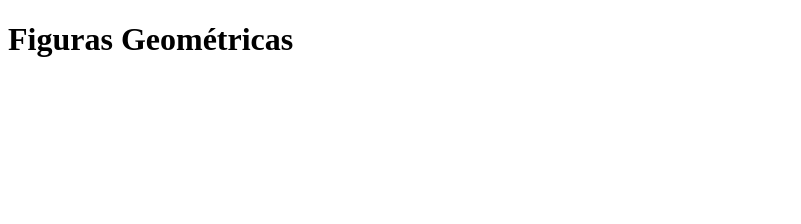
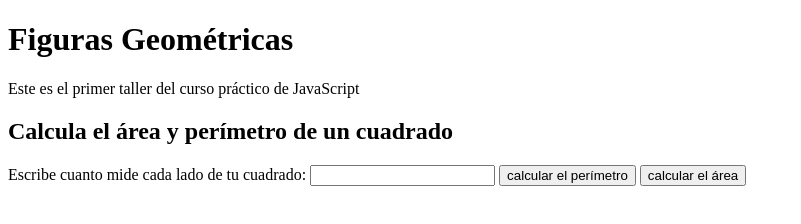
Before and after one commit to GusPaga/Curso-Practico-JS, a plain HTML site: page index.html in a window 1280 px wide. Shown: the whole page, without its empty margins (0-801 px from the left). Drawn offline with Linux system fonts and the light colour scheme.

Commit message:
fin del primer taller + reto completado

```diff
--- a/figuras.js
+++ b/figuras.js
@@ -89,3 +89,32 @@ function areaCirculo(radio) {
 areaCirculo();
 
 console.groupEnd;
+
+
+
+//INTERACUAMOS CON HTML//
+function calcularPerimetroCuadrado() {
+    const input = document.getElementById("InputCuadrado");
+    const value = input.value;
+
+    const perimetro = perimetroCuadrado(value);
+    alert(perimetro);
+}
+
+function calcularAreaCuadrado() {
+    const input = document.getElementById("InputCuadrado");
+    const value = input.value;
+
+    const area = areaCuadrado(value);
+    alert(area);
+}
+
+
+
+/* function calcularAltura(lado1, lado2, base) {
+    if(lado1 === lado2 && lado1 != base){
+        alert("La altura del Triágulo Isoceles es: " + (Math.sqrt((lado1 * lado1) + (base * base)))+ " cm" )
+    } else {
+        alert("NO ES ISOCELES!!")
+    }
+} */
--- a/index.html
+++ b/index.html
@@ -1,15 +1,40 @@
 <!DOCTYPE html>
 <html lang="es">
+
 <head>
     <meta charset="UTF-8">
     <meta http-equiv="X-UA-Compatible" content="IE=edge">
     <meta name="viewport" content="width=device-width, initial-scale=1.0">
     <title>Figuras Geométricas | Curso Práctico de JS</title>
 </head>
+
 <body>
-    <h1>
-        Figuras Geométricas
-    </h1>
+    <header>
+        <h1>
+            Figuras Geométricas
+        </h1>
+        <p>
+            Este es el primer taller del curso práctico de JavaScript
+        </p>
+    </header>
+    <section>
+        <h2>
+            Calcula el área y perímetro de un cuadrado
+        </h2>
+        <form>
+            <label for="InputCuadrado">
+                Escribe cuanto mide cada lado de tu cuadrado:
+            </label>
+            <input id="InputCuadrado" type="number">
+            <button type="button" onclick="calcularPerimetroCuadrado()">
+                calcular el perímetro
+            </button>
+            <button type="button" onclick="calcularAreaCuadrado()">
+                calcular el área
+            </button>
+        </form>
+    </section>
     <script src="./figuras.js"></script>
 </body>
+
 </html>
```
